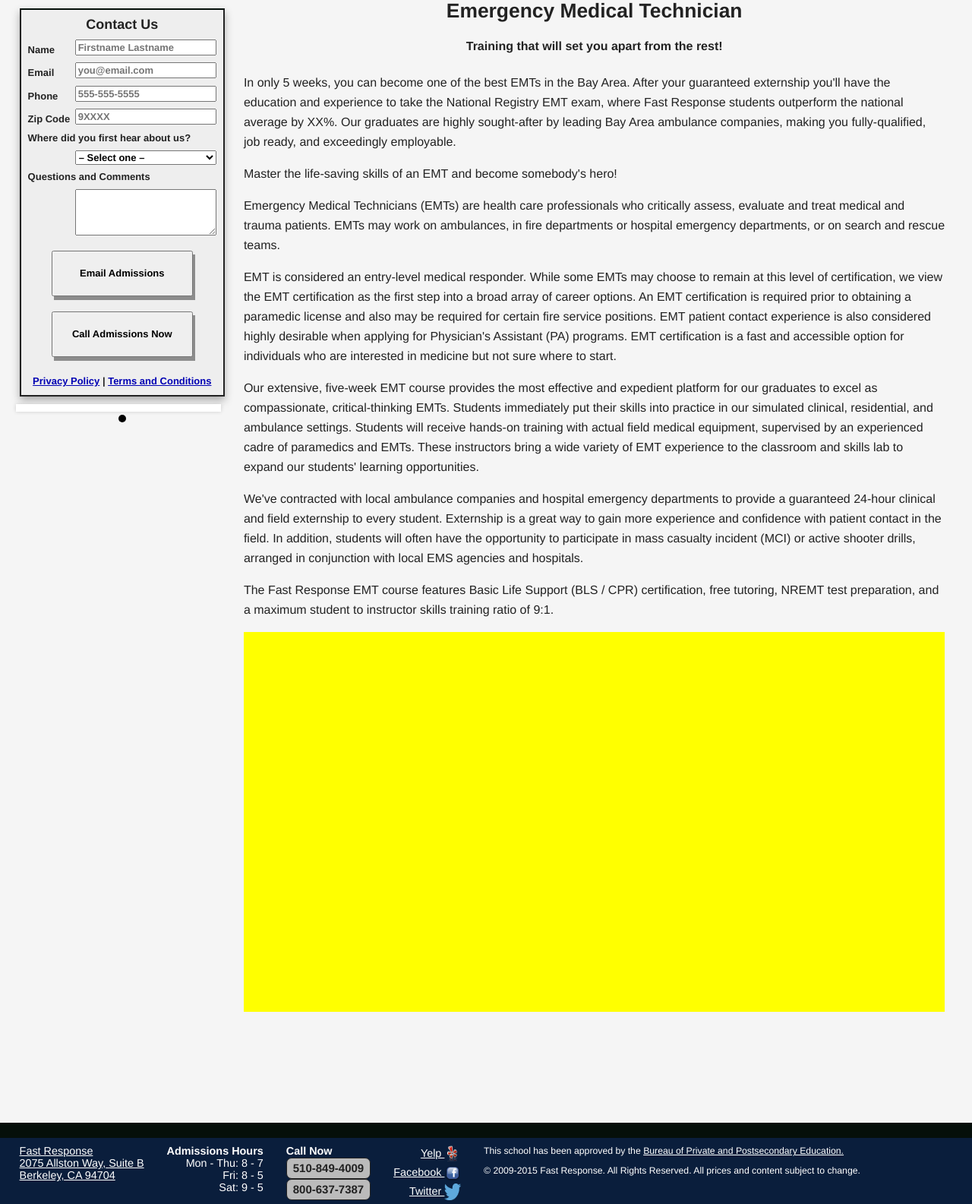
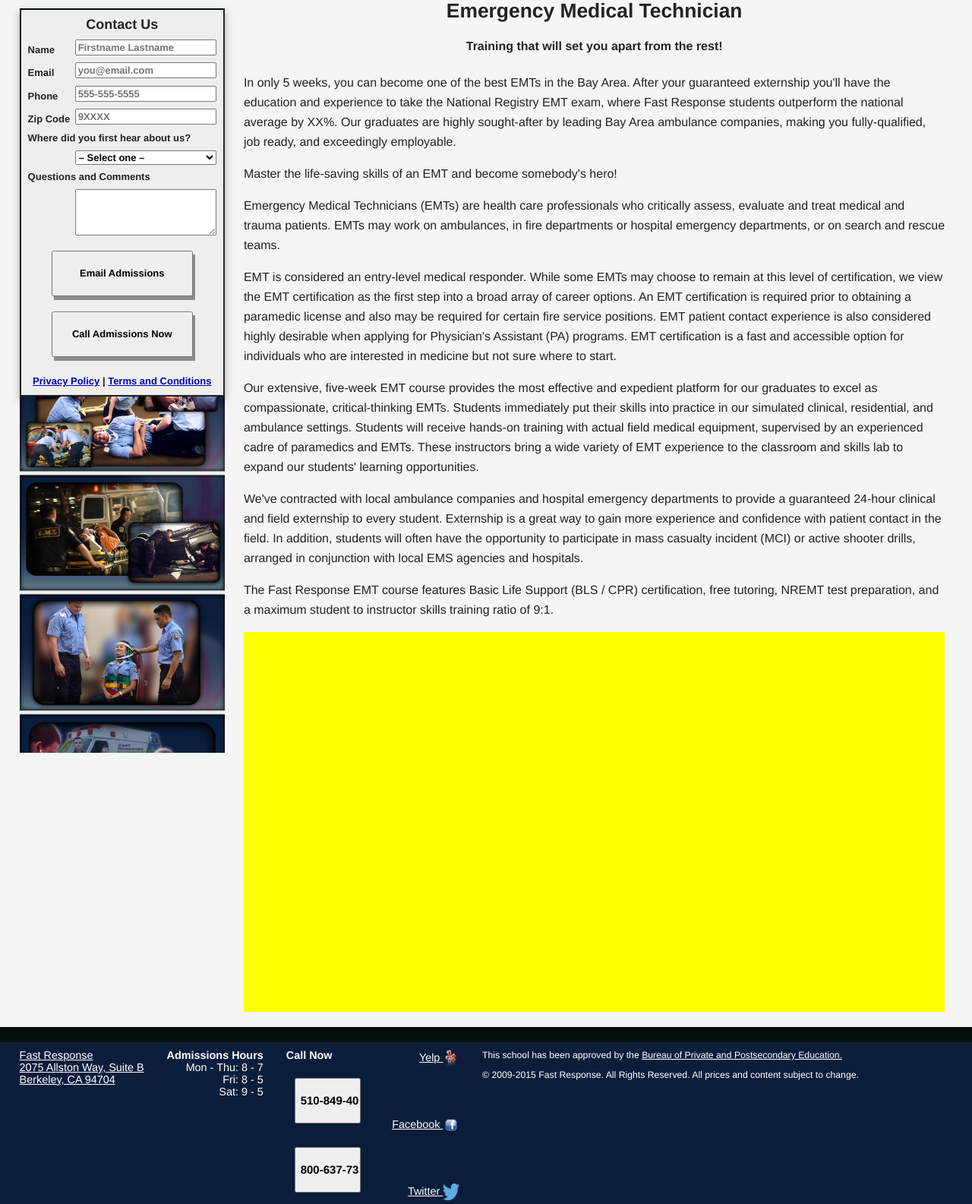
Before and after one commit to fastresponse/webnew, a PHP site: page /get-info/emt/index.php in a window 1280 px wide. Shown: the part 134-1719 px from the top of the page at 76% size. Run offline with PHP 8.4, Linux system fonts and the light colour scheme; data that the repository does not hold is empty.

Commit message:
rearranging things on course pages, getting bxslider to work on landing page, making all buttons into actual forms with buttons

```diff
--- a/css/landing.css
+++ b/css/landing.css
@@ -30,9 +30,10 @@
 .main aside.side-image {
   border: none;
   padding: 0;
+  margin: 0;
 }
 .main aside.side-image img {
-  margin-top: 5px;
+  /*margin-top: 5px;*/
 }
 .main aside.side-image img:first-child {
   margin-top: 0;
--- a/css/main.css
+++ b/css/main.css
@@ -377,6 +377,44 @@ aside li {
     background-color:#bbb;
     font-weight:bold;
 }
+.contact-btn input,
+.registration-btn input {
+  width: 100%;
+  padding: 6px 8px;
+  /*
+  border-radius: 7px;
+  border-color: rgb(175, 175, 175);
+  */
+  font-weight: bold;
+  text-align: center;
+  color: rgb(34, 34, 34);
+  box-shadow: rgb(140, 140, 140) 2px 4px;
+}
+.registration-btn {
+  margin-top: 10px;
+}
+.registration-btn:first-of-type {
+}
+
+.reg-notice h3 {
+  color: red;
+  margin: 5px auto;
+}
+.reg-notice ul {
+  list-style-position: inside;
+}
+.reg-notice li {
+  list-style-type: disc;
+}
+.reg-notice p {
+  margin-top: 0.5em;
+  margin-bottom: 0.5em;
+  font-weight: bold;
+}
+.reg-notice p:last-of-type {
+  margin-bottom: 0;
+}
+
 #announcements {
     text-align: center;
 }
@@ -478,11 +516,21 @@ article > section > p {
     order: 2;
     display: flex;
     flex-flow: column;
-    /*align-items: center;*/
+    /*
+    align-items: center;
     align-items: flex-start;
+    */
 }
 #phone-buttons .button a {
     font-size: 15px;
+}
+#phone-buttons input {
+    padding: 3px 6px;
+    font-size: 15px;
+    box-shadow: none;
+}
+#phone-buttons form {
+    margin-top: 1px;
 }
 #social-media-footer {
     order: 3;
--- a/footer.php
+++ b/footer.php
@@ -21,8 +21,16 @@
 
     <div id="phone-buttons">
       <div class="bold">Call Now</div>
+      <!--
       <div class="phone button"><a href="tel:510-849-4009">510-849-4009</a></div>
       <div class="phone button"><a href="tel:800-637-7387">800-637-7387</a></div>
+      -->
+      <form action="tel:+15108494009" method="get" class="contact-btn">
+        <input type="submit" class="phone-btn" name="btn" value="510-849-4009" />
+      </form>
+      <form action="tel:+18006377387" method="get" class="contact-btn">
+        <input type="submit" class="phone-btn" name="btn" value="800-637-7387" />
+      </form>
     </div>
 
     <div id="social-media-footer">
--- a/get-info/emt/index.php
+++ b/get-info/emt/index.php
@@ -81,20 +81,29 @@ var piclist = [
 <?php endforeach; ?>
 ];
 
-function load_images_until(container, srclist, func) {
-  if (srclist.length < 1) return;
+function load_images_until(container, srclist, checkfunc, donefunc) {
+  var done_callback = (typeof(donefunc) === "function");
+
+  if (srclist.length < 1) {
+    if (done_callback) {
+      donefunc();
+    }
+    return;
+  }
 
   $('<img/>', {
     src: srclist.shift(),
     alt: ''
   }).appendTo(container).load(function() {
-
-    if (func($(this)) === false) {
+    if (checkfunc($(this)) === false) {
       srclist.unshift($(this).attr('src'));
       $(this).remove();
+      if (done_callback) {
+        donefunc();
+      }
     }
     else {
-      load_images_until(container, srclist, func);
+      load_images_until(container, srclist, checkfunc, donefunc);
     }
   });
 }
@@ -134,16 +143,33 @@ $(document).ready(function() {
         }
 
         return false;
+      },
+      function() {
+        $('#image-placeholder-primary').bxSlider({
+          auto: true,
+          autoHover: true,
+          pause: 10000,
+          mode: 'vertical',
+          minSlides: 3,
+          maxSlides: 3,
+          moveSlides: 1,
+          slideMargin: 5,
+          adaptiveHeight: true,
+          pager: false,
+          controls: false
+        });
       }
     );
 
+    /*
     $('#image-placeholder-primary').bxSlider({
       auto: true,
-      /*
       mode: 'vertical',
+      slideWidth: 100,
       minSlides: 1,
-      maxSlides: 3,*/
+      maxSlides: 3
     });
+    */
   }
   else if (width >= 550) {
     type = 'tablet';
--- a/header.php
+++ b/header.php
@@ -47,7 +47,7 @@
     <?php foreach ($css as $file): ?>
       <link rel="stylesheet" href="<?= $incdir ?>css/<?= $file ?>">
     <?php endforeach; ?>
-    <link rel="stylesheet" href="<?= $incdir ?>js/vendor/jquery.bxslider/jquery.bxslider.css">
+    <!--<link rel="stylesheet" href="<?= $incdir ?>js/vendor/jquery.bxslider/jquery.bxslider.css">-->
 
     <script src="<?= $incdir ?>js/vendor/modernizr-2.8.3-respond-1.4.2.min.js"></script>
 
```
Also changed, not shown: courses/acls/index.php (+54 -34 lines), courses/emt/index.php (+9 -2 lines), css/courses.css (+9 -0 lines), index.php (+8 -2 lines), students/index.php (+8 -2 lines).
